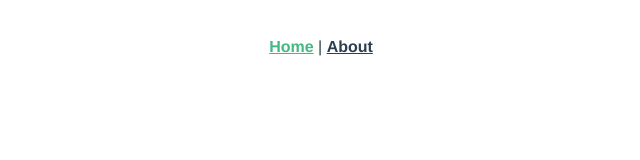
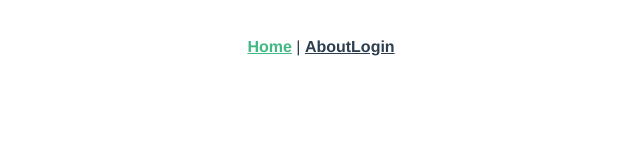
Before and after one commit to Canbohe54/SnakeSmartMemo, a Vue app in the folder SnakeSmartMemo/src/main/web/vue_notepad/: page / in a window 1280 px wide. Shown: the top 160 px of the page, without its empty margins (319-959 px from the left). Built offline with nearby package versions, Linux system fonts and the light colour scheme; the HTML template or start-up script is replaced by a standard one; what mavon-editor would draw is missing.

Commit message:
Add Login Web Page

```diff
--- a/SnakeSmartMemo/src/main/web/vue_notepad/src/App.vue
+++ b/SnakeSmartMemo/src/main/web/vue_notepad/src/App.vue
@@ -3,6 +3,7 @@
     <nav>
       <router-link to="/">Home</router-link> |
       <router-link to="/about">About</router-link>
+      <router-link to="/Login">Login</router-link>
     </nav>
     <router-view/>
   </div>
```
